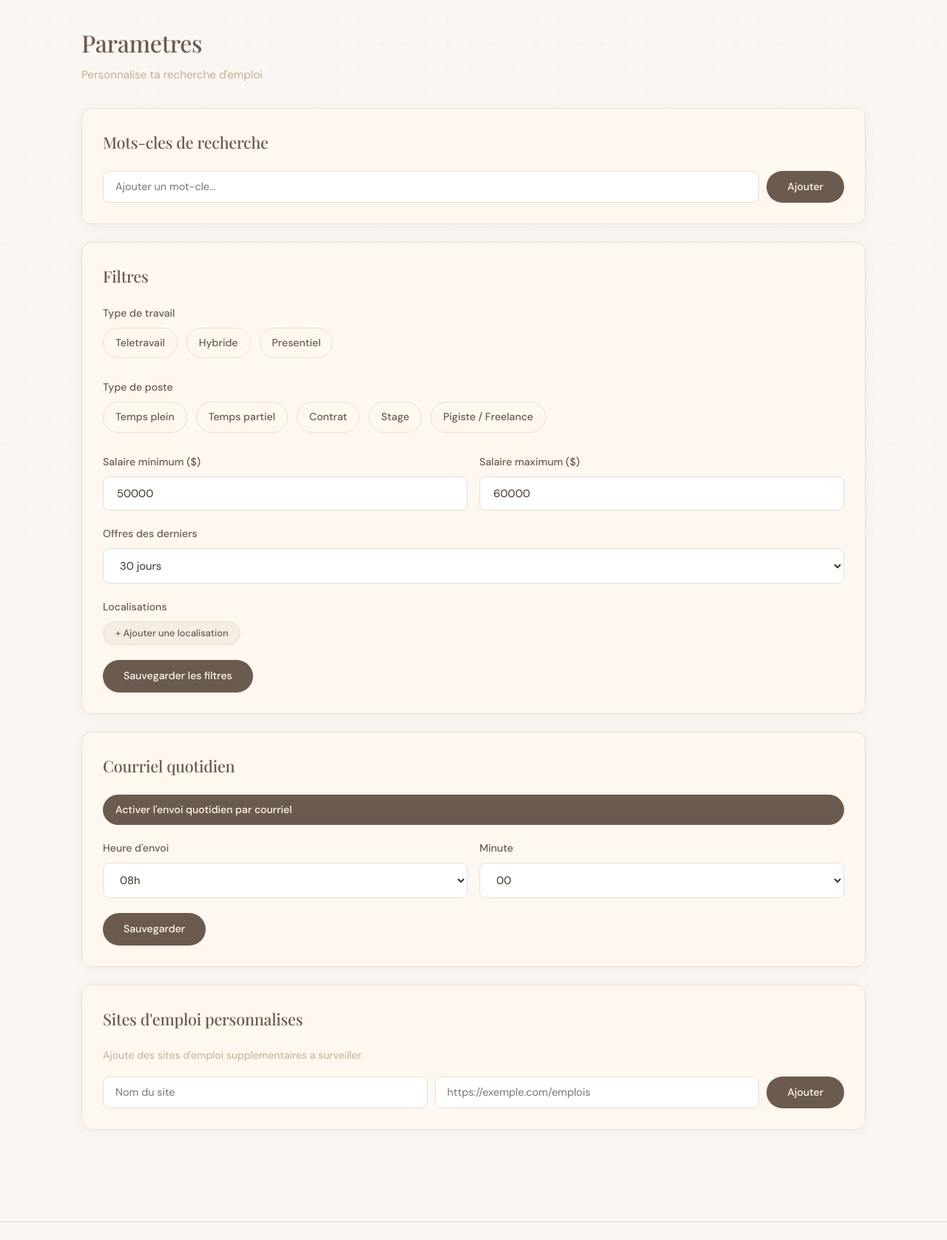
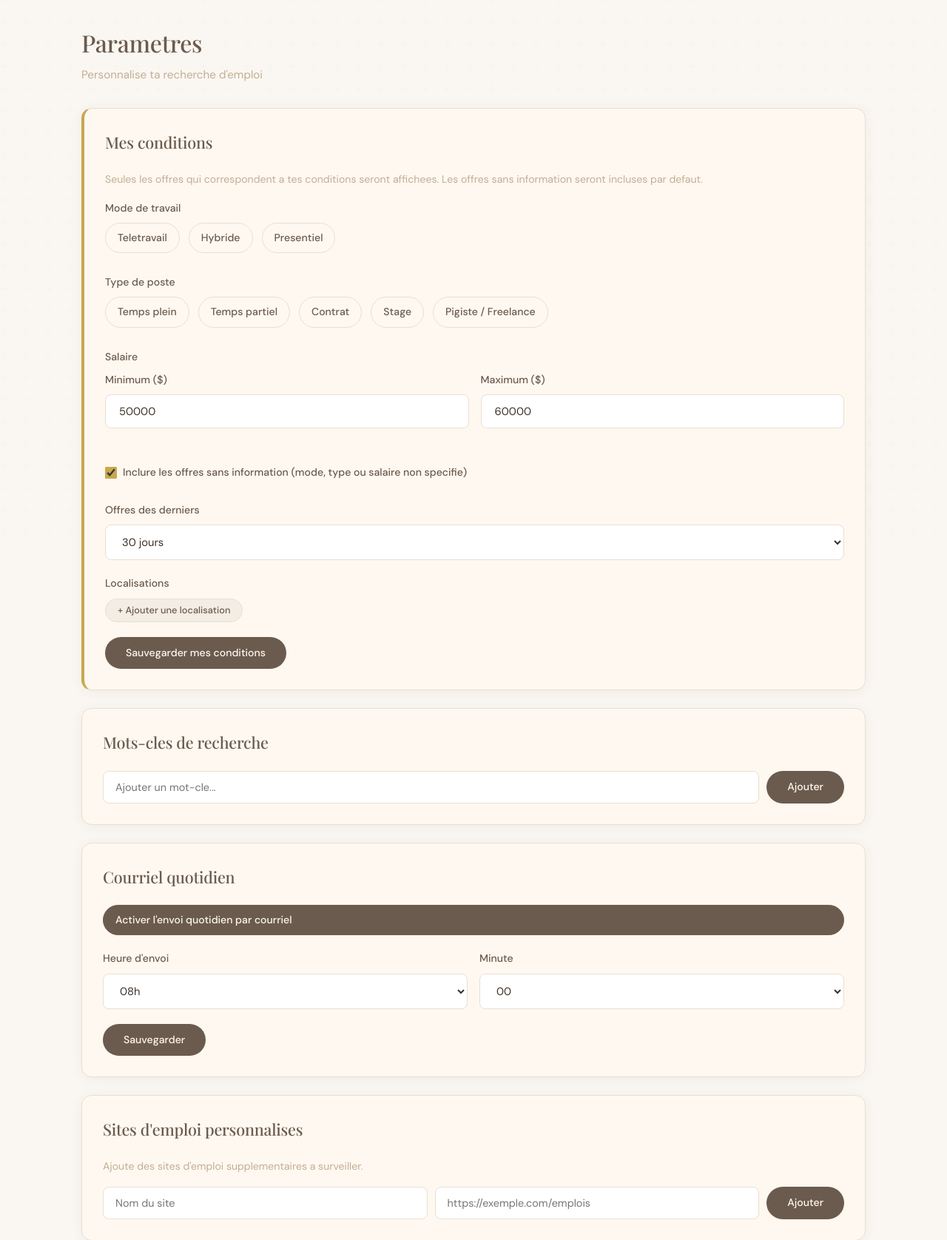
Before and after one commit to saricaiproo/valoujobspotter, a Flask app: page /settings in a window 1280 px wide. Shown: the part 65-1741 px from the top of the page at 74% size. Run offline with Flask 3, Linux system fonts and the light colour scheme; the visitor is signed in with stand-in values (Sample User, id 1); data that the repository does not hold is empty; some libraries are stand-ins or nearby versions.

Commit message:
Show all 3 statuses on every card + apply conditions as real filters
Cards now always display: Mode (remote/hybrid/onsite), Type (full-time/
part-time/contract), and Salary — showing "Non specifie" when unknown.

Settings "Mes conditions" section now actually filters results:
- Only shows jobs matching selected work types, job types
- "Include unknown" toggle to include/exclude jobs missing info
- Favorites bypass filters (always show all)
- Conditions section highlighted with gold border

Normalized job_type values across all scrapers (Temps plein, Contrat, etc.)

Co-Authored-By: Claude Opus 4.6 <noreply@anthropic.com>

```diff
--- a/app.py
+++ b/app.py
@@ -88,11 +88,7 @@ def logout():
 @login_required
 def dashboard():
     stats = get_job_stats()
-    conn = get_db()
-    recent_jobs = _fetchall(conn,
-        'SELECT * FROM jobs WHERE hidden = FALSE ORDER BY date_scraped DESC LIMIT 10'
-    )
-    conn.close()
+    recent_jobs, _ = get_all_jobs(page=1, per_page=10, apply_conditions=True)
     return render_template('dashboard.html', stats=stats, recent_jobs=recent_jobs)
 
 
@@ -125,7 +121,7 @@ def jobs_list():
 def favorites():
     page = request.args.get('page', 1, type=int)
     per_page = 20
-    jobs, total = get_all_jobs(page=page, per_page=per_page, favorite_only=True)
+    jobs, total = get_all_jobs(page=page, per_page=per_page, favorite_only=True, apply_conditions=False)
     total_pages = ceil(total / per_page) if total > 0 else 1
     return render_template(
         'favorites.html', jobs=jobs, page=page, total=total, total_pages=total_pages,
@@ -160,6 +156,7 @@ def settings():
     salary_min = get_setting('salary_min', '50000')
     salary_max = get_setting('salary_max', '60000')
     date_range = get_setting('date_range_days', '30')
+    show_unknown = get_setting('show_unknown', '1') == '1'
     email_enabled = get_setting('email_enabled', '1') == '1'
     email_hour = get_setting('email_hour', '8')
     email_minute = get_setting('email_minute', '0')
@@ -169,6 +166,7 @@ def settings():
         keywords=keywords, custom_boards=custom_boards,
         work_types=work_types, job_types=job_types, locations=locations,
         salary_min=salary_min, salary_max=salary_max, date_range=date_range,
+        show_unknown=show_unknown,
         email_enabled=email_enabled, email_hour=email_hour, email_minute=email_minute,
     )
 
@@ -183,14 +181,17 @@ def save_settings():
     salary_max = request.form.get('salary_max', '60000')
     date_range = request.form.get('date_range_days', '30')
 
+    show_unknown = '1' if request.form.get('show_unknown') else '0'
+
     set_setting('work_types', json.dumps(work_types))
     set_setting('job_types', json.dumps(job_types))
     set_setting('locations', json.dumps(locations))
     set_setting('salary_min', salary_min)
     set_setting('salary_max', salary_max)
     set_setting('date_range_days', date_range)
+    set_setting('show_unknown', show_unknown)
 
-    flash('Filtres sauvegardes avec succes!', 'success')
+    flash('Conditions sauvegardees avec succes!', 'success')
     return redirect(url_for('settings'))
 
 
--- a/static/css/style.css
+++ b/static/css/style.css
@@ -777,8 +821,32 @@ a:hover {
   box-shadow: var(--shadow-soft);
 }
 
+.settings-section--highlight {
+  border-left: 4px solid var(--gold-leaf);
+}
+
 .settings-section h2 {
   margin-bottom: 20px;
+}
+
+.checkbox-label--subtle {
+  border: none !important;
+  padding-left: 0 !important;
+  font-size: 0.85rem;
+  color: var(--camel);
+}
+
+.checkbox-label--subtle input[type="checkbox"] {
+  display: inline-block !important;
+  width: 16px;
+  height: 16px;
+  accent-color: var(--gold-leaf);
+}
+
+.checkbox-label--subtle:has(input:checked) {
+  background: transparent !important;
+  color: var(--walnut) !important;
+  border: none !important;
 }
 
 .section-desc {
--- a/templates/settings.html
+++ b/templates/settings.html
@@ -7,38 +7,15 @@
         <p>Personnalise ta recherche d'emploi</p>
     </div>
 
-    <!-- Keywords -->
-    <div class="settings-section">
-        <h2>Mots-cles de recherche</h2>
-        <div class="keywords-list">
-            {% for kw in keywords %}
-            <div class="keyword-item">
-                <span class="keyword-text {% if not kw.active %}inactive{% endif %}">{{ kw.keyword }}</span>
-                <div class="keyword-actions">
-                    <form method="POST" action="{{ url_for('toggle_keyword', keyword_id=kw.id) }}" class="inline-form">
-                        <button type="submit" class="btn-small {% if kw.active %}btn-active{% else %}btn-inactive{% endif %}">
-                            {% if kw.active %}Actif{% else %}Inactif{% endif %}
-                        </button>
-                    </form>
-                    <form method="POST" action="{{ url_for('delete_keyword', keyword_id=kw.id) }}" class="inline-form">
-                        <button type="submit" class="btn-small btn-danger">Supprimer</button>
-                    </form>
-                </div>
-            </div>
-            {% endfor %}
-        </div>
-        <form method="POST" action="{{ url_for('add_keyword') }}" class="add-form">
-            <input type="text" name="keyword" placeholder="Ajouter un mot-cle..." required>
-            <button type="submit" class="btn btn-primary">Ajouter</button>
-        </form>
-    </div>
+    <!-- Conditions / Filters -->
+    <div class="settings-section settings-section--highlight">
+        <h2>Mes conditions</h2>
+        <p class="section-desc">Seules les offres qui correspondent a tes conditions seront affichees. Les offres sans information seront incluses par defaut.</p>
+        <form method="POST" action="{{ url_for('save_settings') }}">
 
-    <!-- Filters -->
-    <div class="settings-section">
-        <h2>Filtres</h2>
-        <form method="POST" action="{{ url_for('save_settings') }}">
+            <!-- Status 1: Work Mode -->
             <div class="form-group">
-                <label>Type de travail</label>
+                <label>Mode de travail</label>
                 <div class="checkbox-group">
                     <label class="checkbox-label">
                         <input type="checkbox" name="work_types" value="teletravail" {% if 'teletravail' in work_types %}checked{% endif %}>
@@ -55,6 +32,7 @@
                 </div>
             </div>
 
+            <!-- Status 2: Job Type -->
             <div class="form-group">
                 <label>Type de poste</label>
                 <div class="checkbox-group">
@@ -81,15 +59,26 @@
                 </div>
             </div>
 
+            <!-- Status 3: Salary -->
+            <div class="form-group">
+                <label>Salaire</label>
                 <div class="form-row">
                     <div class="form-group">
-                    <label for="salary_min">Salaire minimum ($)</label>
+                        <label for="salary_min">Minimum ($)</label>
                         <input type="number" id="salary_min" name="salary_min" value="{{ salary_min }}" step="1000">
                     </div>
                     <div class="form-group">
-                    <label for="salary_max">Salaire maximum ($)</label>
+                        <label for="salary_max">Maximum ($)</label>
                         <input type="number" id="salary_max" name="salary_max" value="{{ salary_max }}" step="1000">
                     </div>
+                </div>
+            </div>
+
+            <div class="form-group">
+                <label class="checkbox-label checkbox-label--subtle">
+                    <input type="checkbox" name="show_unknown" {% if show_unknown %}checked{% endif %}>
+                    Inclure les offres sans information (mode, type ou salaire non specifie)
+                </label>
             </div>
 
             <div class="form-group">
@@ -115,7 +104,33 @@
                 <button type="button" class="btn btn-secondary btn-small" onclick="addLocation()">+ Ajouter une localisation</button>
             </div>
 
-            <button type="submit" class="btn btn-primary">Sauvegarder les filtres</button>
+            <button type="submit" class="btn btn-primary">Sauvegarder mes conditions</button>
+        </form>
+    </div>
+
+    <!-- Keywords -->
+    <div class="settings-section">
+        <h2>Mots-cles de recherche</h2>
+        <div class="keywords-list">
+            {% for kw in keywords %}
+            <div class="keyword-item">
+                <span class="keyword-text {% if not kw.active %}inactive{% endif %}">{{ kw.keyword }}</span>
+                <div class="keyword-actions">
+                    <form method="POST" action="{{ url_for('toggle_keyword', keyword_id=kw.id) }}" class="inline-form">
+                        <button type="submit" class="btn-small {% if kw.active %}btn-active{% else %}btn-inactive{% endif %}">
+                            {% if kw.active %}Actif{% else %}Inactif{% endif %}
+                        </button>
+                    </form>
+                    <form method="POST" action="{{ url_for('delete_keyword', keyword_id=kw.id) }}" class="inline-form">
+                        <button type="submit" class="btn-small btn-danger">Supprimer</button>
+                    </form>
+                </div>
+            </div>
+            {% endfor %}
+        </div>
+        <form method="POST" action="{{ url_for('add_keyword') }}" class="add-form">
+            <input type="text" name="keyword" placeholder="Ajouter un mot-cle..." required>
+            <button type="submit" class="btn btn-primary">Ajouter</button>
         </form>
     </div>
 
```
Also changed, not shown: other parts of static/css/style.css (+70 -6 lines), database.py (+52 -1 lines), scrapers/adzuna.py (+15 -1 lines), scrapers/base.py (+19 -0 lines), templates/macros/job_card.html (+23 -5 lines). Lines whose indentation alone changed are shown as unchanged.
